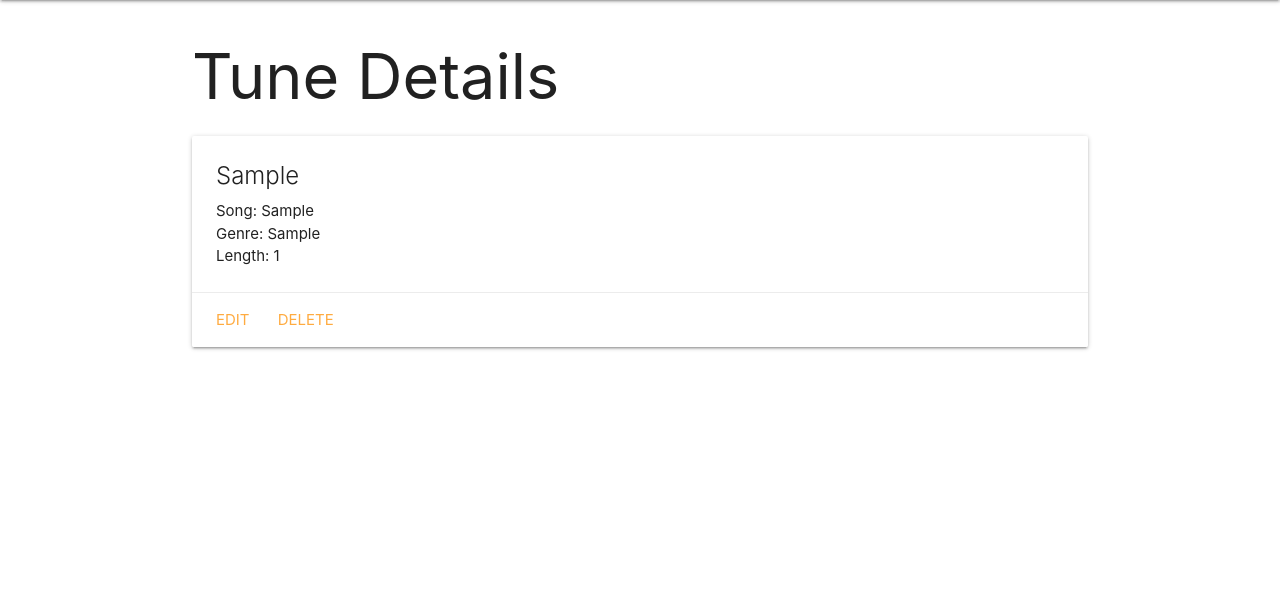
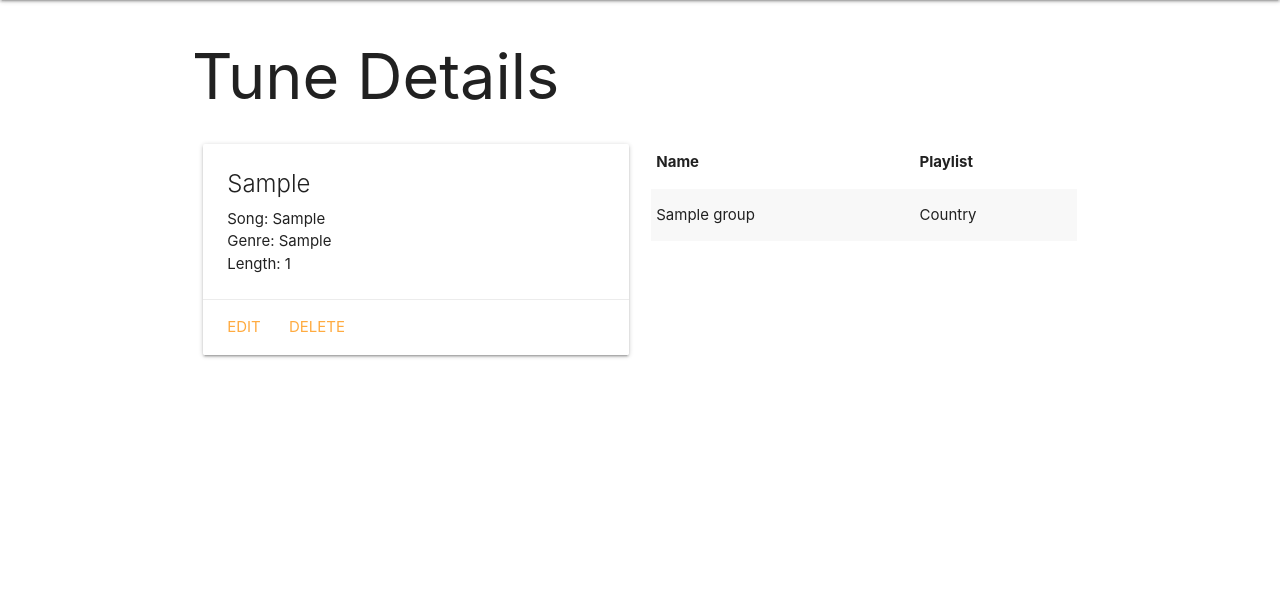
Before and after one commit to Looloo414/tunecollector, a Django app: page /tunes/1/ in a window 1280 px wide. Shown: the part 64-674 px from the top of the page. Run offline with Django 3.2, Linux system fonts and the light colour scheme; tables that the repository leaves empty hold one stand-in row (values such as "Sample post").

Commit message:
Group-One to many

```diff
--- a/main_app/admin.py
+++ b/main_app/admin.py
@@ -1,5 +1,6 @@
 from django.contrib import admin
-from .models import Tune
+from .models import Tune, Group
 
 # Register your models here.
 admin.site.register(Tune)
+admin.site.register(Group)
--- a/main_app/models.py
+++ b/main_app/models.py
@@ -2,7 +2,13 @@ from django.db import models
 from django.urls import reverse
 
 # Create your models here.
-
+PLAYLIST = (
+    ('C', 'Country'),
+    ('R', 'Rock'),
+    ('P', 'Pop'),
+    ('H', 'HipHop'),
+    ('M', 'Melody'),
+)
 
 class Tune(models.Model):
     artist = models.CharField(max_length=100)
@@ -16,6 +22,19 @@ class Tune(models.Model):
     def get_absolute_url(self):
         return reverse('detail', kwargs={'tune_id': self.id})
 
+class Group(models.Model):
+    name = models.CharField(max_length=30)
+    playlist = models.CharField(
+        max_length=1,
+        choices=PLAYLIST,
+        default=PLAYLIST[0][0]
+    )
+    tune = models.ForeignKey(Tune, on_delete=models.CASCADE)
+
+    def __str__(self):
+        return f"{self.get_playlist_display()} on {self.name}"
+
+
 class Instrument(models.Model):
     name = models.CharField(max_length=50)
     kind = models.CharField(max_length=20)
--- a/main_app/templates/tunes/detail.html
+++ b/main_app/templates/tunes/detail.html
@@ -1,7 +1,10 @@
-{% extends 'base.html' %} {% block content %}
+{% extends 'base.html' %}
+{% block content %}
 
 <h1>Tune Details</h1>
 
+<div class="row">
+  <div class="col s6">
     <div class="card">
       <div class="card-content">
         <span class="card-title">{{ tune.artist }}</span>
@@ -14,5 +17,21 @@
         <a href="{% url 'tunes_delete' tune.id %}">Delete</a>
       </div>
     </div>
-
+  </div>
+  <div class="col s6">
+    <table class="striped">
+      <thead>
+        <tr><th>Name</th><th>Playlist</th></tr>
+      </thead>
+      <tbody>
+        {% for group in tune.group_set.all %}
+          <tr>
+            <td>{{group.name}}</td>
+            <td>{{group.get_playlist_display}}</td>
+          </tr>
+        {% endfor %}
+      </tbody>
+    </table>
+  </div>
+</div>
 {% endblock %}
```
Also changed, not shown: main_app/migrations/0003_group.py (added). Lines whose indentation alone changed are shown as unchanged.
